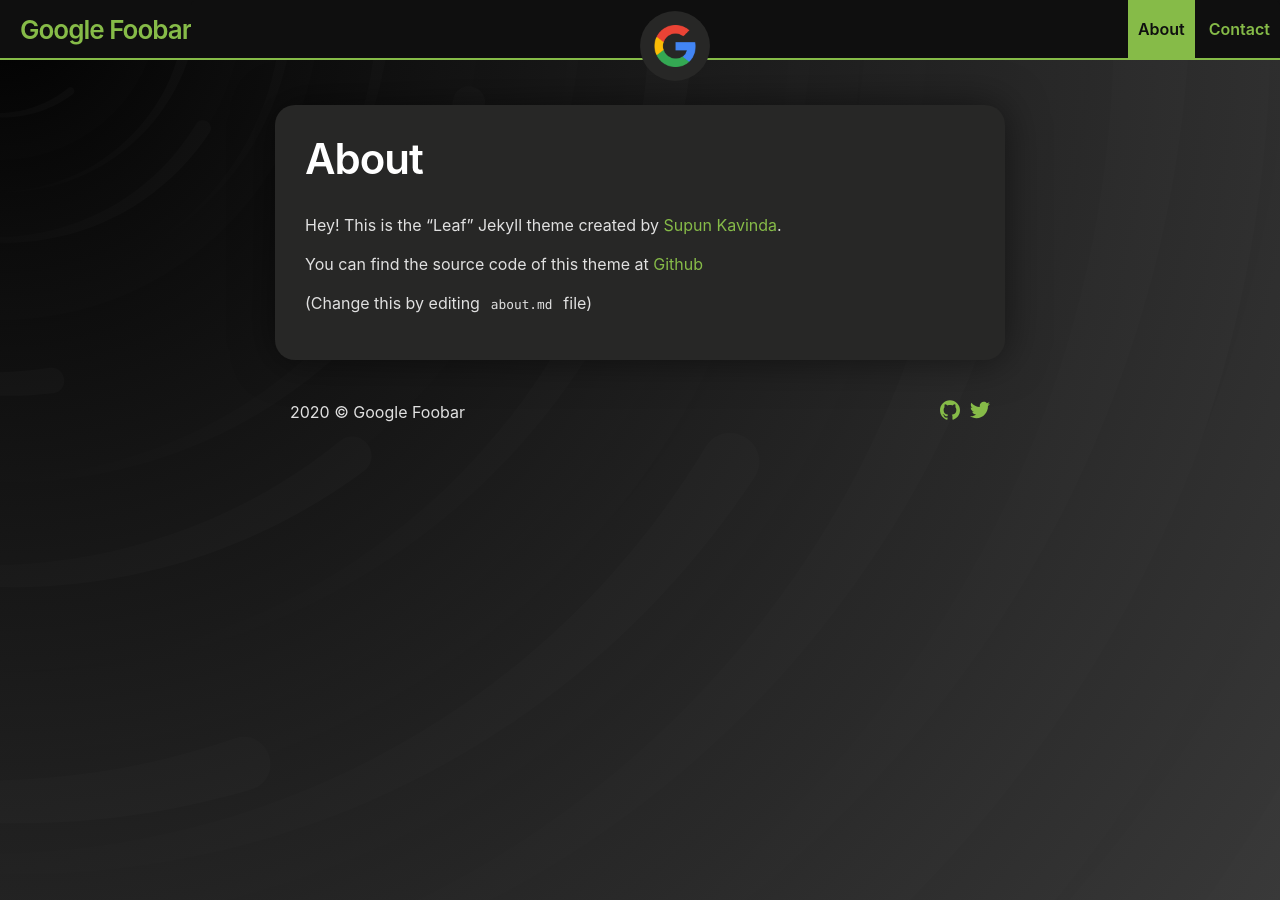
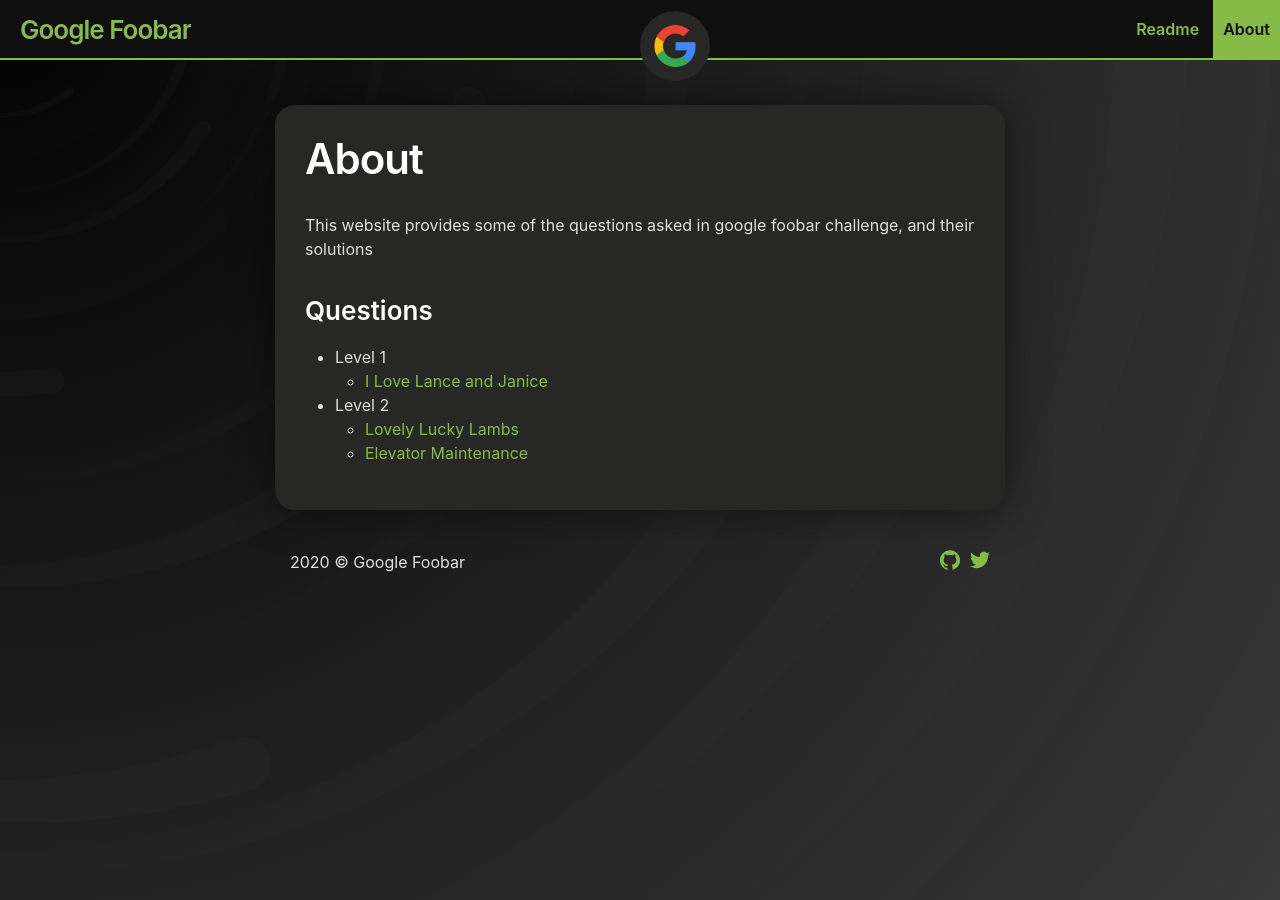
Before and after one commit to rajat19/foobar, a Jekyll site: the page built from about.md, in a window 1280 px wide. Built offline with Jekyll 4.4.1, drawn with Linux system fonts in a browser that asks for light colours.

Commit message:
update mds

```diff
--- a/about.md
+++ b/about.md
@@ -3,8 +3,11 @@
 layout: page
 ---
 
-Hey! This is the "Leaf" Jekyll theme created by <a rel="me" target="_blank" href="https://twitter.com/_SupunKavinda">Supun Kavinda</a>.
+This website provides some of the questions asked in google foobar challenge, and their solutions
 
-You can find the source code of this theme at <a href="https://github.com/SupunKavinda/jekyll-theme-leaf">Github</a>
-
-(Change this by editing `about.md` file)
+### Questions
+- Level 1
+  - [I Love Lance and Janice](https://rajat19.github.io/foobar/i-love-lance-janice)
+- Level 2
+  - [Lovely Lucky Lambs](https://rajat19.github.io/foobar/lovely-lucky-lambs)
+  - [Elevator Maintenance](https://rajat19.github.io/foobar/elevator-maintenance)
```
Also changed, not shown: contact.md (deleted, +0 -10 lines), README.md.
